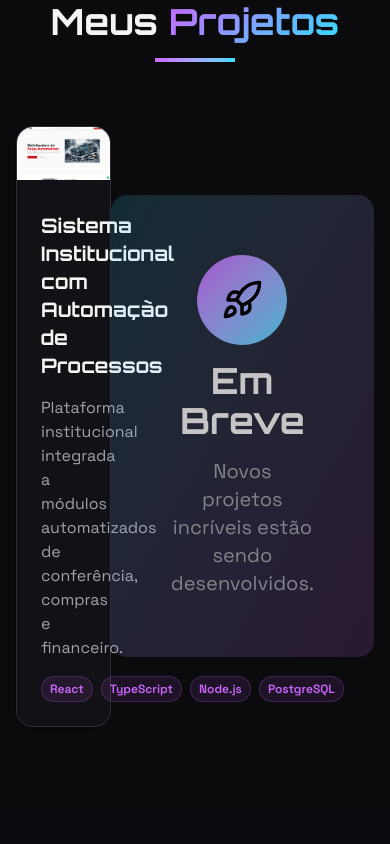
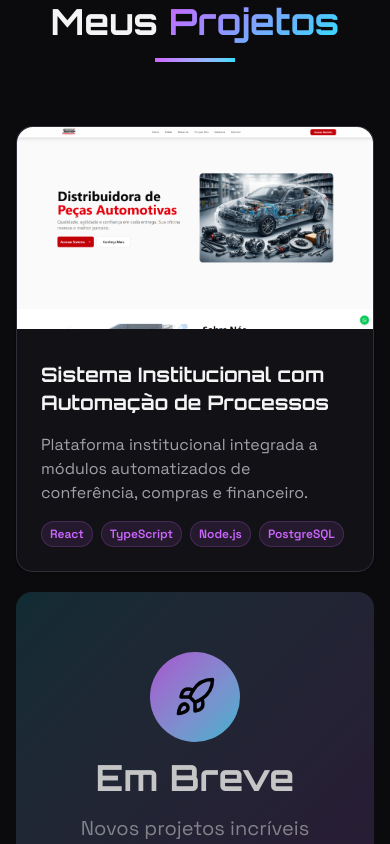
Before and after one commit to SchuGabriel/portifolio, a Next.js app: page / in a window 390 px wide. Shown: the part 3260-4104 px from the top of the page. Built offline with nearby package versions, Linux system fonts and the light colour scheme.

Commit message:
📱 Adjusted responsive in projects component

```diff
--- a/app/components/projects.tsx
+++ b/app/components/projects.tsx
@@ -47,7 +47,7 @@ export function Projects() {
           whileInView={{ opacity: 1, scale: 1 }}
           viewport={{ once: true, amount: 0.3 }}
           transition={{ duration: 0.8 }}
-          className="flex"
+          className="flex flex-col md:flex-row gap-5"
         >
           <div className="grid grid-cols-1 gap-8 w-full">
             {projects.map((project, index) => (
```
